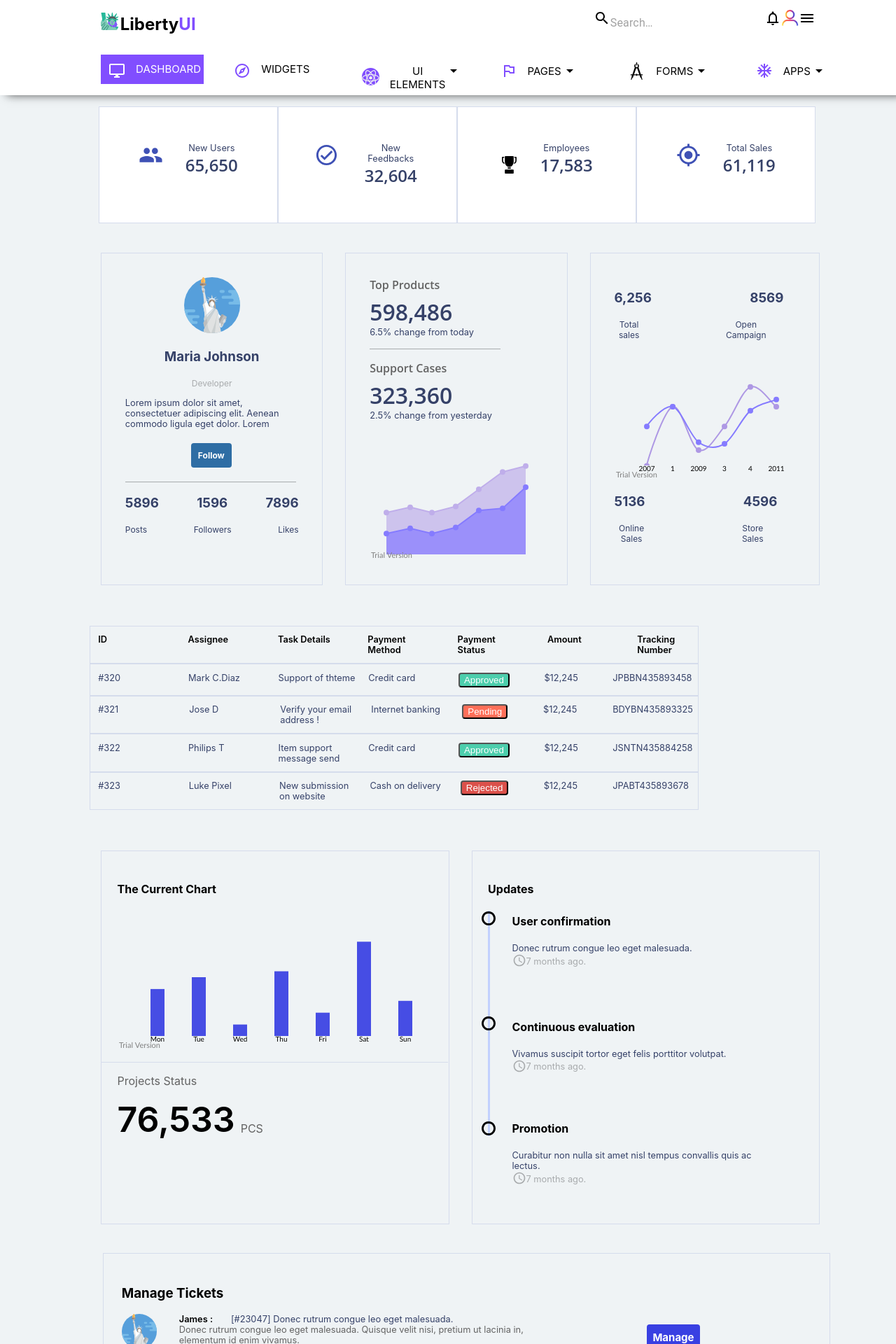
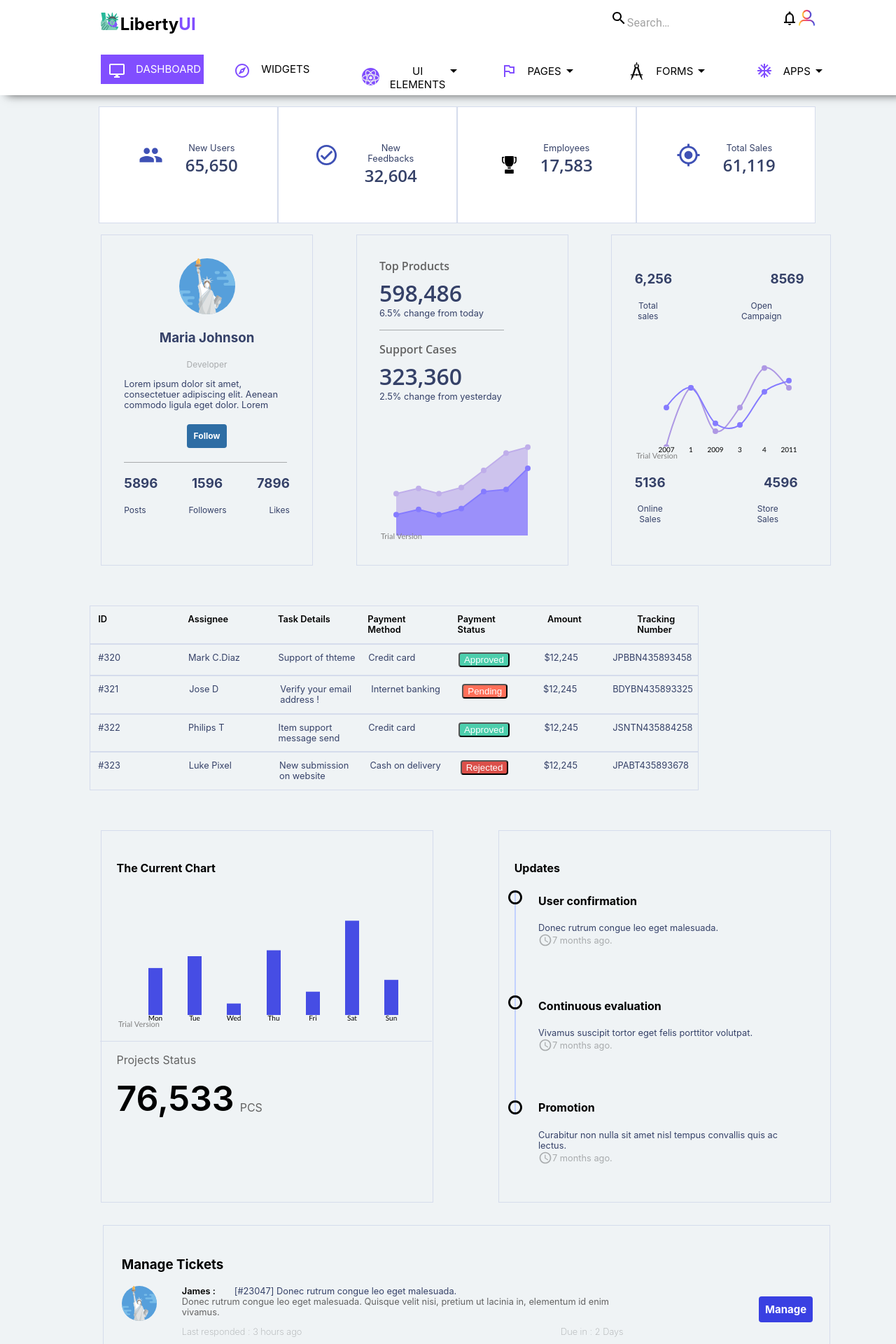
Before and after one commit to nehapadage/Liberty, a React (Create React App) app: page / in a window 1280 px wide. Shown: the top 1920 px of the page at 70% size. Built offline with nearby package versions, Linux system fonts and the light colour scheme.

Commit message:
8 commit

```diff
--- a/src/Components/libertyPage.css
+++ b/src/Components/libertyPage.css
@@ -36,7 +36,8 @@
 
 #cols{
     display: flex;
-    flex-direction: row
+    flex-direction: row;
+    justify-content: space-between;
 }
 
 #main1 {
@@ -145,6 +146,10 @@
     /* flex-wrap: wrap; */
 }
 
+#menu{
+    display: none
+}
+
 
 .MenuIcon {
     display: none;
@@ -161,10 +166,18 @@
 }
 
 #cards {
+    /* display: flex;
+    flex-direction: row;
+    margin: 2%;
+    margin-left: 10%; */
+
     display: flex;
     flex-direction: row;
-    margin: 2%;
+    /* margin: 2%; */
     margin-left: 10%;
+    width: 84%;
+    /* background-color: red; */
+    justify-content: space-between;
 }
 
 #cards1 {
@@ -288,7 +301,7 @@
 }
 
 #colText{
-    margin-left: 2em;
+    width: 80%;
 }
 
 #name14 {
@@ -507,6 +520,10 @@
         display: visible;
     }
 
+    #menu{
+        display: visible
+    }
+
     #boxes {
         display: flex;
         flex-direction: column;
@@ -545,19 +562,20 @@
     }
 
     #cardTest {
-        width: 65%;
+        width:96%;
     }
 
     #cardTest1 {
-        width: 65%;
+        width: 96%;
     }
 
     #cardTest2 {
-        width: 65%;
+        width: 96%;
     }
 
     #bottomCard1{
-        width: 65%;
+        width: 96%;
+        margin-left: 5%;
     }
 
     #cards1 {
@@ -568,18 +586,18 @@
 
 @media only screen and (max-width: 800px) {
     #cardTest {
-        width: 85%;
+        width: 96%;
     }
 
     #cardTest1 {
-        width: 85%;
+        width: 96%;
     }
 
     #cardTest2 {
-        width: 85%;
+        width: 96%;
     }
     #bottomCard1{
-        width: 85%;
+        width: 96%;
     }
 }
 
--- a/src/Components/libertyPage.jsx
+++ b/src/Components/libertyPage.jsx
@@ -369,7 +369,7 @@
 
                                     <img src={require('../assets/profile.png')} alt="Logo" width="25" height="25" />
 
-                                    <MenuIcon className="menu" />
+                                    <MenuIcon id="menu" />
 
                                 </div>
                             </div>
@@ -742,7 +742,7 @@
                                     <div>Due in : 2 Days</div>
                                 </div>
                             </div>
-                            <div style={{marginRight:'1em'}}>
+                            <div style={{marginRight: '1em'}}>
                             {/* <Button >Manage</Button> */}
                             <h5 id="manage">Manage</h5>
                             </div>
```
